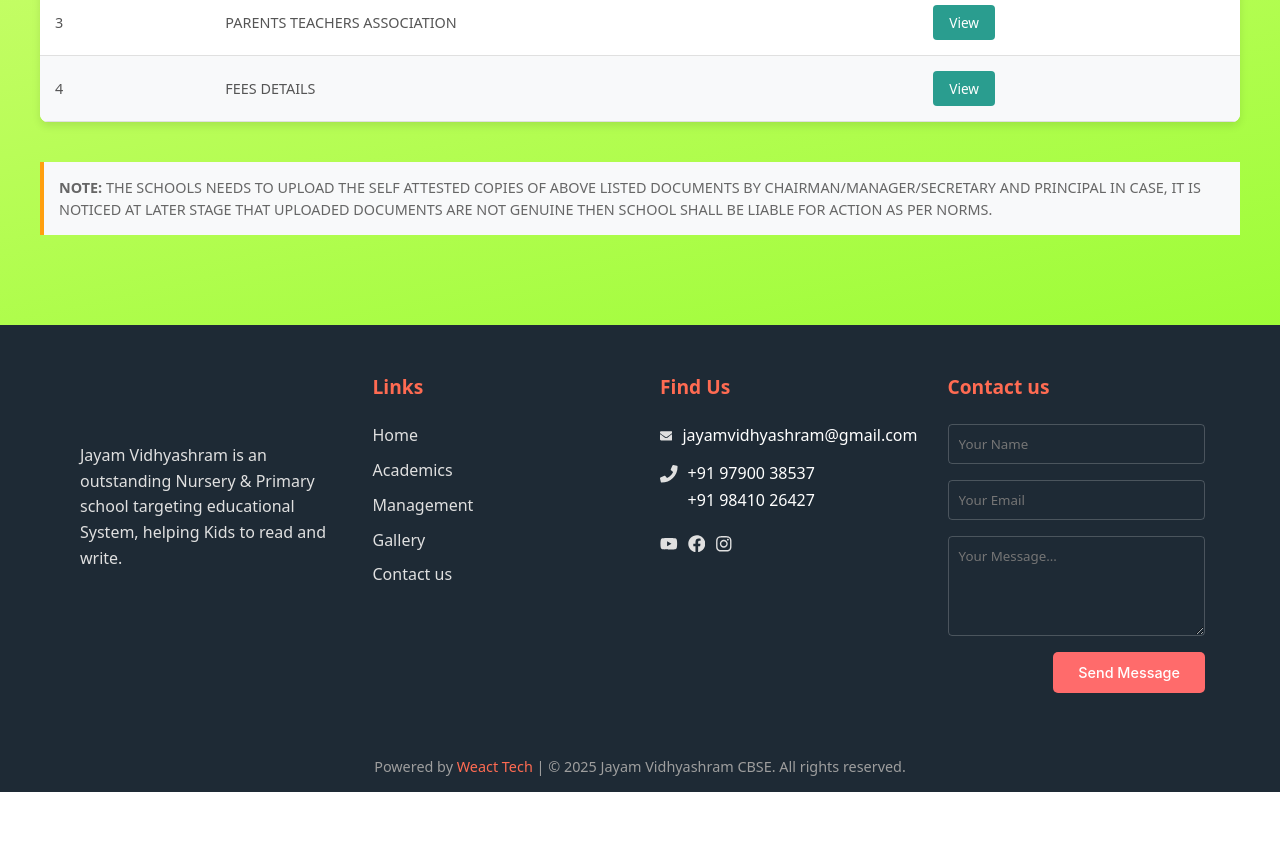
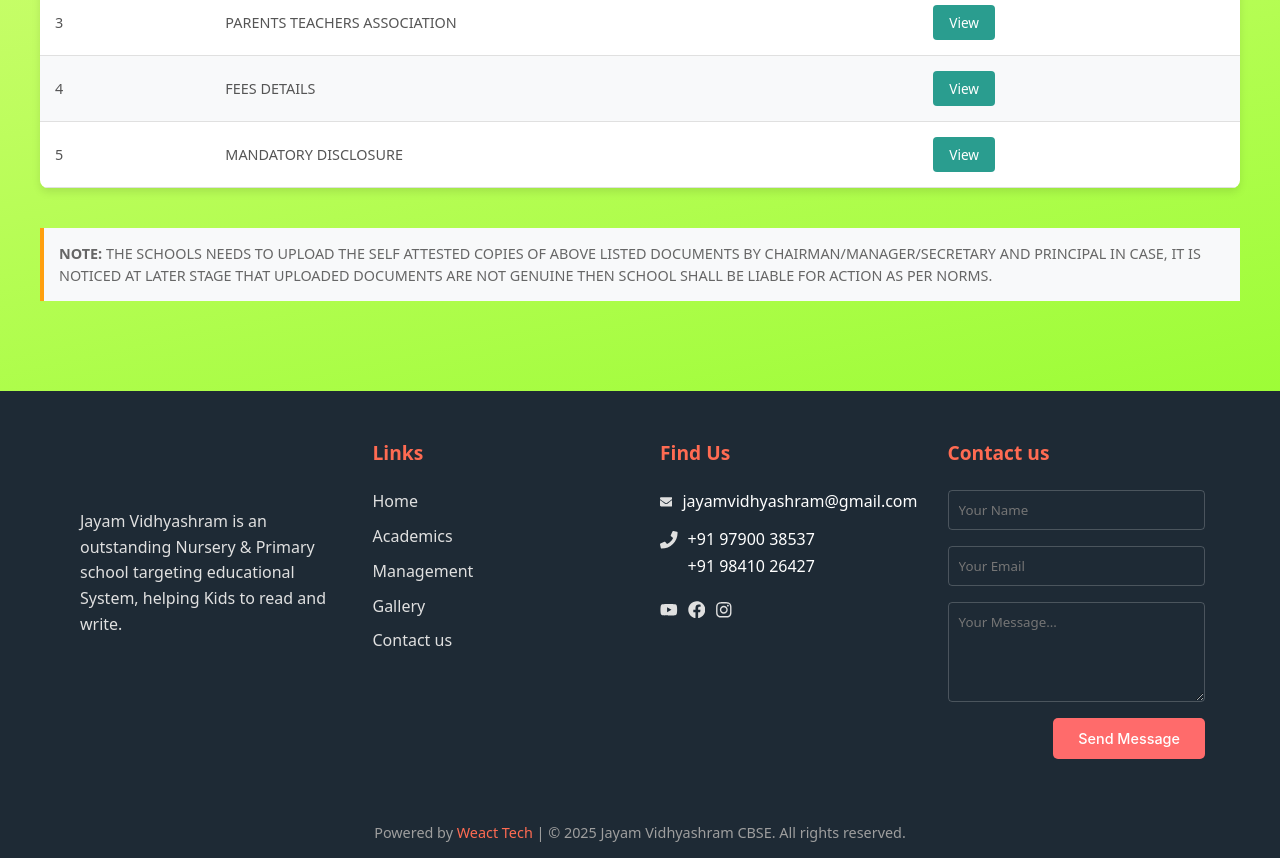
Before and after one commit to Mahavishnu-K/School-website, a React (Vite) app: page /contact in a window 1280 px wide. Shown: the part 2680-3538 px from the top of the page. Before the commit the page ends 3472 px from the top, so only its background shows below. Built offline with nearby package versions, Linux system fonts and the light colour scheme.

Commit message:
mand added in table

```diff
--- a/src/pages/ContactPage/ContactPage.jsx
+++ b/src/pages/ContactPage/ContactPage.jsx
@@ -10,6 +10,7 @@ import deo from '../../assets/deo.pdf';
 import smc from '../../assets/smc.pdf';
 import pta from '../../assets/pta.pdf';
 import fee from '../../assets/fee.pdf';
+import manda from '../../assets/Mandatorydisclousure.pdf';
 import './ContactPage.css';
 
 const ContactPage = () => {
@@ -94,7 +95,8 @@ const ContactPage = () => {
             calendar: calender,
             smc: smc,
             fee: fee,
-            pta: pta
+            pta: pta,
+            manda: manda
         };
 
         const pdfUrl = pdfUrls[docType];
@@ -454,6 +456,18 @@ const ContactPage = () => {
                                         </button>
                                     </td>
                                 </tr>
+                                <tr>
+                                    <td>5</td>
+                                    <td>MANDATORY DISCLOSURE</td>
+                                    <td>
+                                        <button
+                                            className="view-button"
+                                            onClick={() => handleViewPdf('manda')}
+                                        >
+                                            View
+                                        </button>
+                                    </td>
+                                </tr>
                             </tbody>
                         </table>
                     </div>
```
